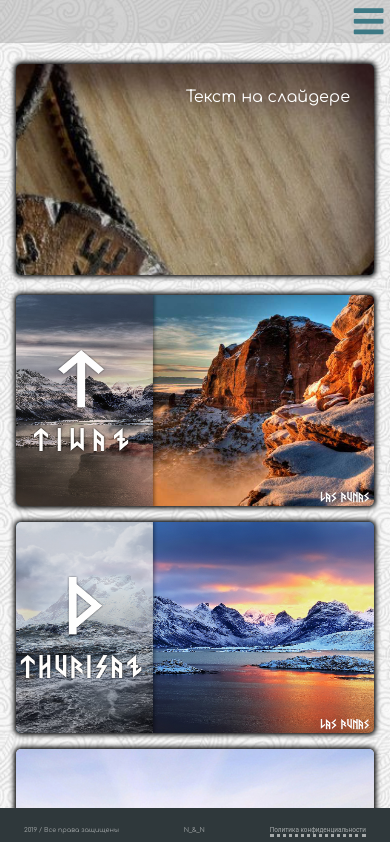
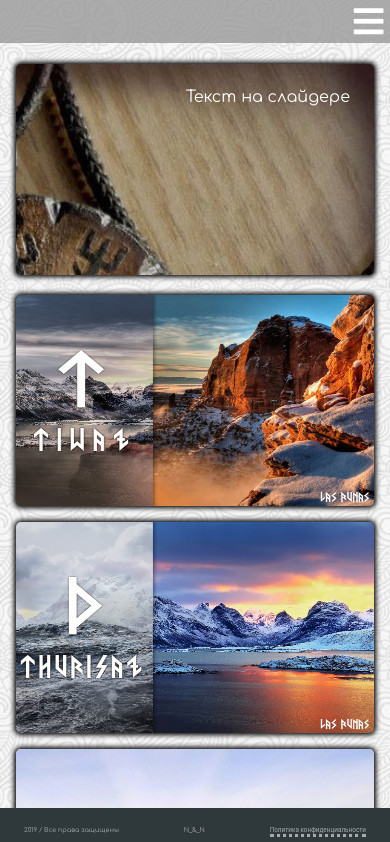
Before and after one commit to Naya252/run.github.io, a website: page index.html in a window 390 px wide. Shown: the top 842 px of the page. Drawn offline with Linux system fonts and the light colour scheme; a web font is replaced by a local one.

Commit message:
Add files via upload

```diff
--- a/css/style.css
+++ b/css/style.css
@@ -616,6 +616,7 @@ li:hover > .submenu{
 	}
 }
 
+
 @media screen and (max-width: 575px) {
 	.footer-body p{
 		font-size: .4em;
@@ -645,7 +646,8 @@ li:hover > .submenu{
 	}
 
 	.gamburger1 i.gamburger3 {
-		color: #3D7985;
+		/* color: #3D7985;	 */
+		color: #fff;
 		width: 43px;
 		height: 39px;
 		text-align: center;
@@ -656,7 +658,8 @@ li:hover > .submenu{
 		cursor: pointer;
 	}
 	.gamburger1 i.gamburger3:hover {
-		color: #3D7985;
+		/* color: #3D7985;  */
+		color: #fff;
 	}
 	.gamburger2 {
 		overflow: hidden;
@@ -692,7 +695,7 @@ li:hover > .submenu{
 	.header {
 		height: 43px;
 		background: #999;
-		opacity: 40%;
+		opacity: 80%;
 		margin:0px;
 	}
 }
```
